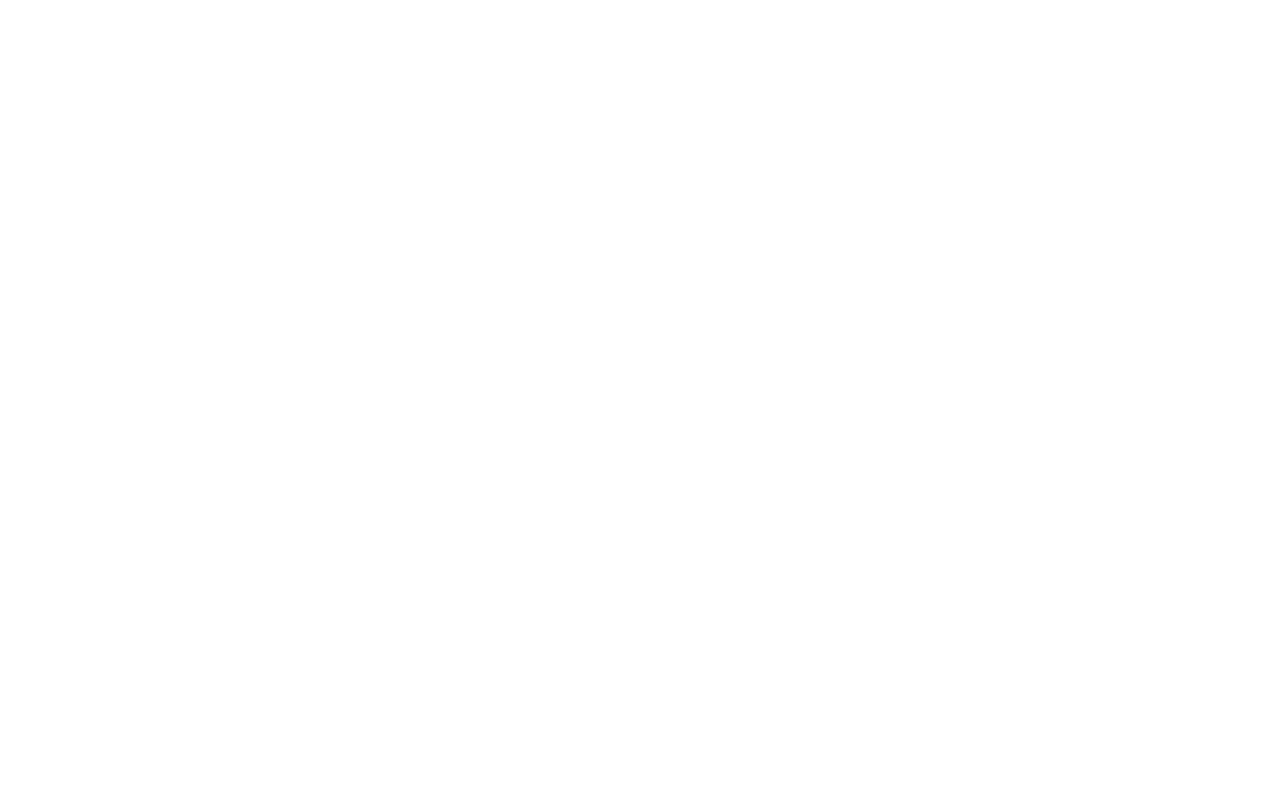
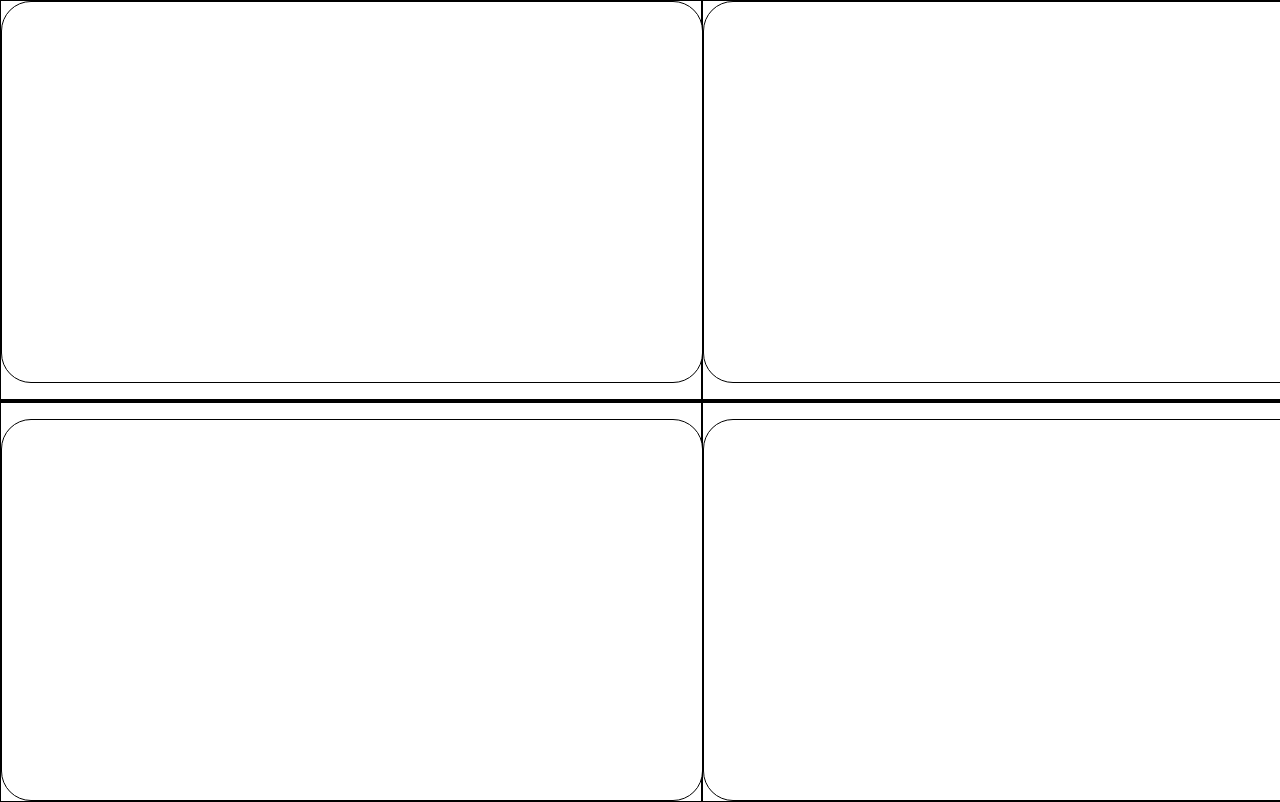
Before and after one commit to Reretak/timeline, a React (Vite) app: page / in a window 1280 px wide. Built offline with nearby package versions, Linux system fonts and the light colour scheme.

Commit message:
kinda working ver

```diff
--- a/src/App.jsx
+++ b/src/App.jsx
@@ -5,7 +5,67 @@
 
   return (
     <>
+      <Card />
+      <Card />
+      <Card />
+      <Card />
+      <Card />
+    </>
+  )
+}
+function Card(){
+  return (
+    <>
+      <div
+        style={{
+          backgroundColor: "white",
+          width: "20vw",
+          flex: "1",
+          border: "solid black 1px",
+          display: "flex",
+          flexDirection: "column",
+          minWidth: "700px",
+          gap: "2%",
+          height: "100vh",
+        }}
+      >
+        <Box />
+        <Line />
+        <Box />
+      </div>
+    </>
+  )
+}
+function Box(){
+  return (
+    <>
+      <div
+        style={{
+          backgroundColor: "white",
+          flex: "100",
+          width: "100%",
+          borderRadius: "30px",
+          border: "black solid 1px"
 
+        }}
+      >
+
+      </div>
+    </>
+  )
+}
+function Line(){
+  return (
+    <>
+      <div
+        style={{
+          backgroundColor: "black",
+          flex: "1",
+          width: "100%",
+        }}
+      >
+
+      </div>
     </>
   )
 }
--- a/src/index.css
+++ b/src/index.css
@@ -1,19 +1,23 @@
 #root {
   max-width: 100%;
-  margin: 0 auto;
+  margin: 0;
+  padding: 0;
   text-align: center;
   min-height: 100svh;
   display: flex;
-  flex-direction: column;
   box-sizing: border-box;
-  height: fit-content;
   min-height: 100vh;
   width: fit-content;
   min-width: 100vw;
+  flex-direction: row;
+  flex-wrap: nowrap;
+  overflow-x: auto;
 }
 
-body {
+body,
+html {
   margin: 0;
+  padding: 0;
 }
 
 h1,
```
